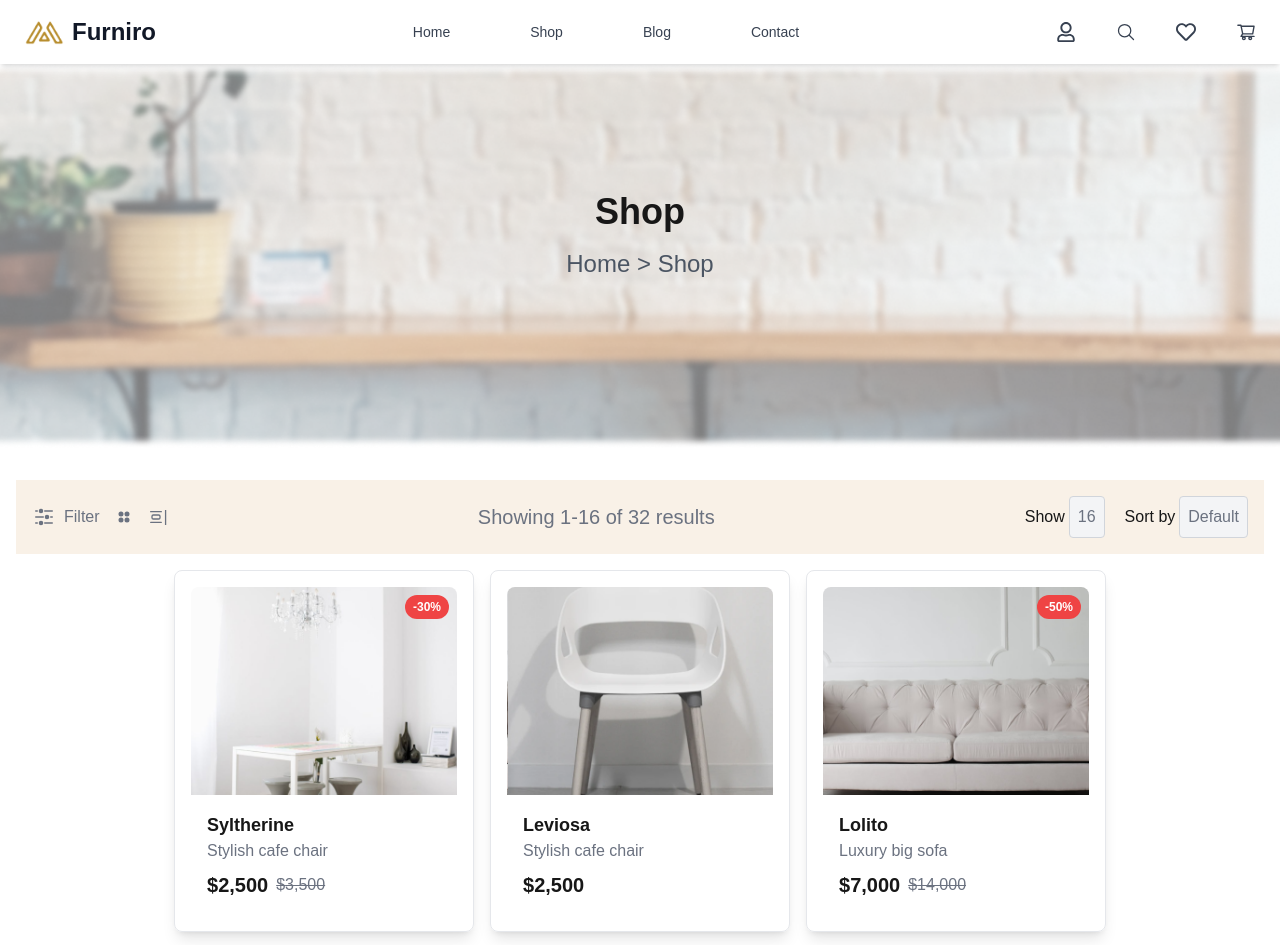
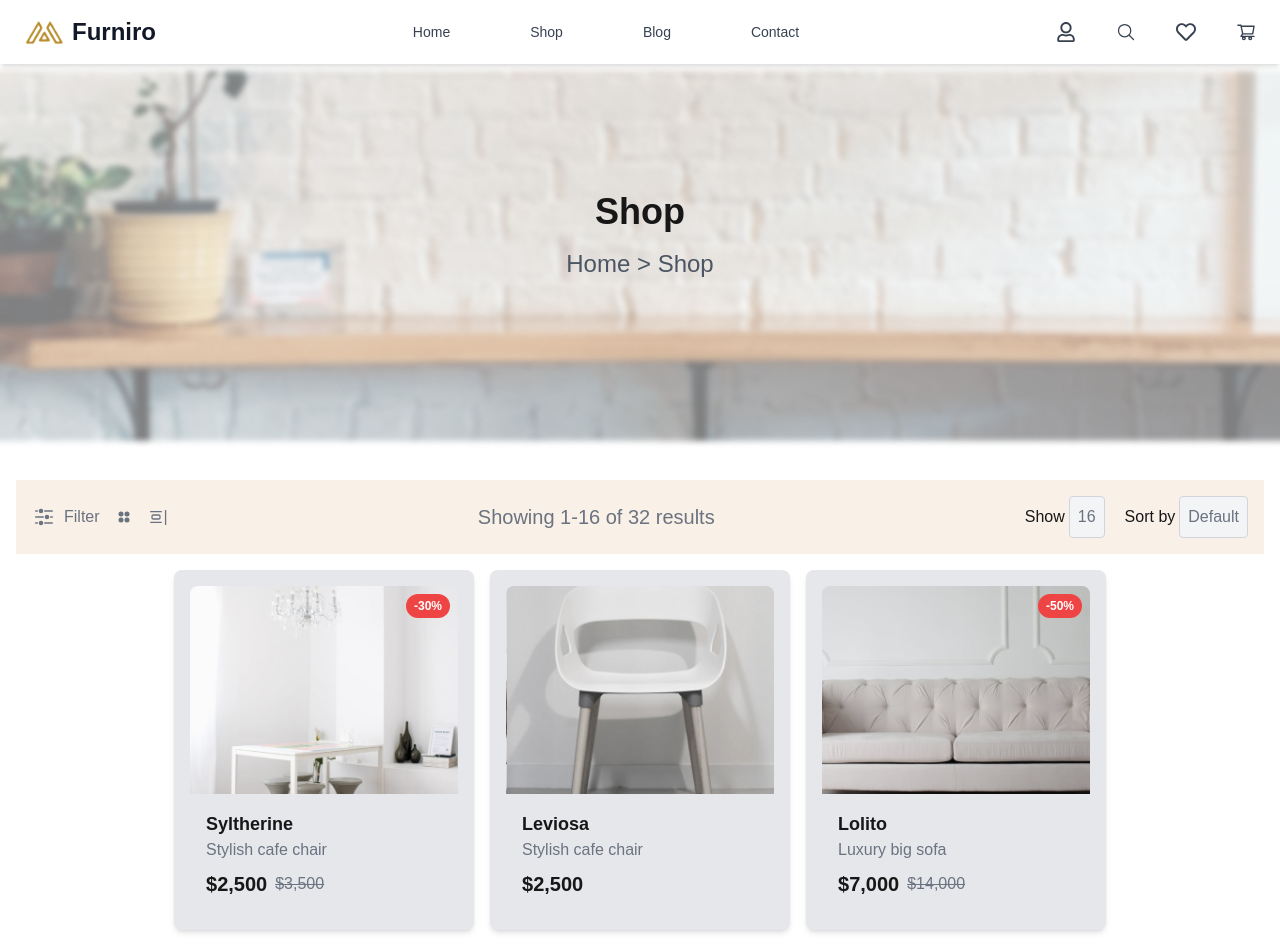
Before and after one commit to Alishba56/hackathon-5, a Next.js app: page /shop in a window 1280 px wide. Shown: the top 945 px of the page. Built offline with nearby package versions, Linux system fonts and the light colour scheme.

Commit message:
Update products.tsx
update

```diff
--- a/app/shop/products.tsx
+++ b/app/shop/products.tsx
@@ -70,7 +70,7 @@ const ProductCard: React.FC<Product> = ({
   imageSrc,
   link,
 }) => (
-  <div className="border rounded-lg w-full sm:w-[20%] md:w-1/3 lg:w-[300px] p-4 shadow-lg">
+  <div className="bg-gray-200 w-full sm:w-1/2 md:w-1/3  p-4 lg:w-[300px] rounded-lg shadow-md overflow-hidden">
     <Link href={link}>
       <div className="relative">
         <Image src={imageSrc} alt={name} className="w-full h-52 object-cover rounded-t-lg" />
```
